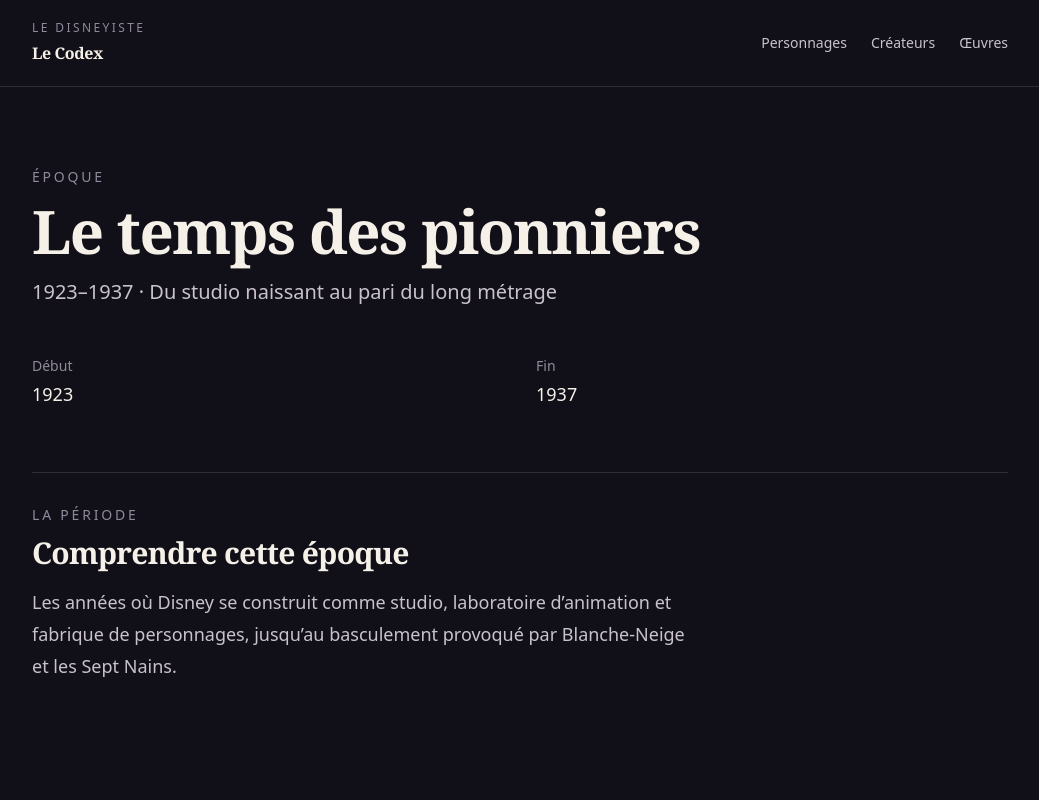
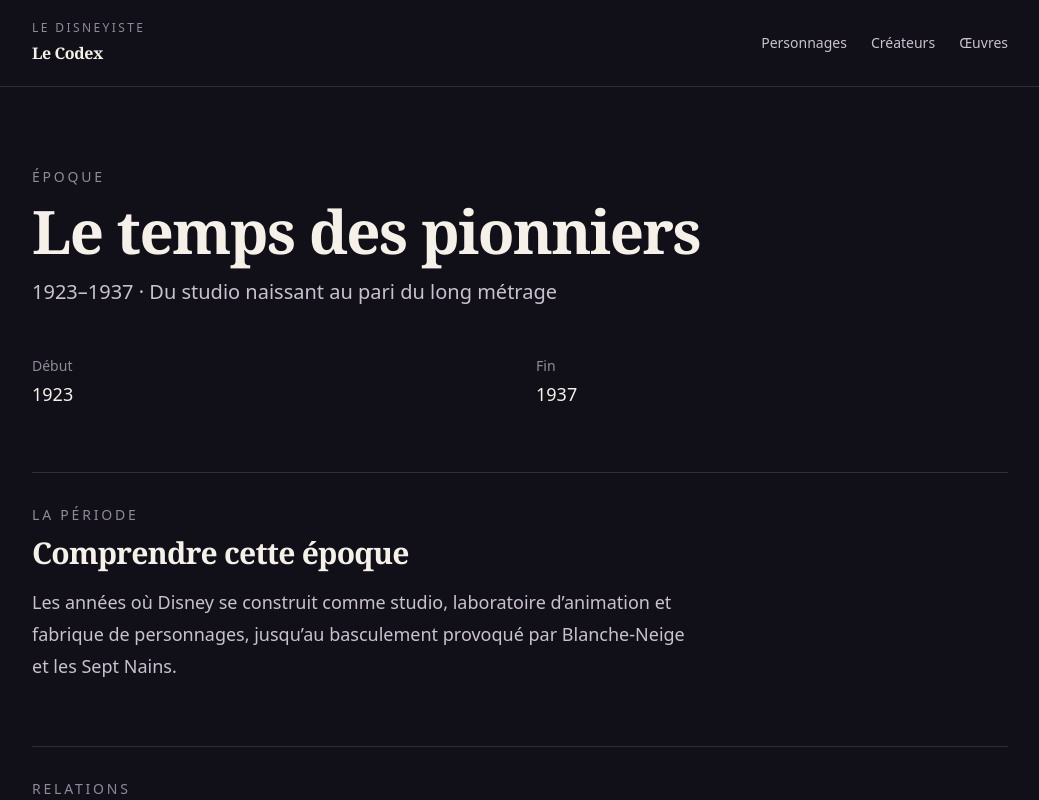
Before and after one commit to iamjulienjulien/ledisneyiste-codex, a Next.js app: page /epoques/temps-des-pionniers in a window 1280 px wide. Shown: the top 800 px of the page, without its empty margins (120-1159 px from the left). Built offline with nearby package versions, Linux system fonts and the light colour scheme.

Commit message:
🎬 Scène > Faire remonter les premières traces du temps dans le Codex > 🐭 Julien

```diff
--- a/src/app/epoques/[slug]/page.tsx
+++ b/src/app/epoques/[slug]/page.tsx
@@ -2,6 +2,11 @@ import type { Metadata } from "next";
 import { notFound } from "next/navigation";
 import CodexFicheHeader from "@/components/codex/CodexFicheHeader";
 import SourcesCodex from "@/components/codex/SourcesCodex";
+import RelationsCodex from "@/components/codex/RelationsCodex";
+import {
+    getOeuvresDeLEpoque,
+    getPersonnagesDeLEpoque,
+} from "@/data/epoques/relations";
 import { epoques, getEpoqueBySlug } from "@/data/catalogues";
 import { getFicheEpoqueBySlug } from "@/data/epoques";
 import { getSourcesByIds } from "@/data/sources";
@@ -50,6 +55,8 @@ export default async function EpoquePage({
     }
 
     const sources = getSourcesByIds(fiche.sources);
+    const personnages = getPersonnagesDeLEpoque(slug);
+    const oeuvres = getOeuvresDeLEpoque(slug);
 
     return (
         <main className="mx-auto min-h-screen w-full max-w-5xl px-6 py-16 sm:py-20">
@@ -96,6 +103,18 @@ export default async function EpoquePage({
                 </section>
             )}
 
+            <RelationsCodex
+                groupes={[
+                    {
+                        titre: "Personnages",
+                        references: personnages,
+                    },
+                    {
+                        titre: "Œuvres",
+                        references: oeuvres,
+                    },
+                ]}
+            />
             <SourcesCodex sources={sources} />
         </main>
     );
--- a/src/data/epoques/relations.ts
+++ b/src/data/epoques/relations.ts
@@ -1,5 +1,11 @@
-import { epoques } from "@/data/catalogues";
+import {
+    epoques,
+    getOeuvreBySlug,
+    getPersonnageBySlug,
+} from "@/data/catalogues";
 import { getFicheEpoqueBySlug } from "@/data/epoques";
+import { fichesOeuvres } from "@/data/oeuvres";
+import { fichesPersonnages } from "@/data/personnages";
 import type { DateHistorique } from "@/types/date";
 import type { ReferenceCodex } from "@/types/reference";
 
@@ -37,3 +43,57 @@ export function getEpoquePourDate(
         slug: epoque.slug,
     };
 }
+
+export function getPersonnagesDeLEpoque(slug: string): ReferenceCodex[] {
+    const ficheEpoque = getFicheEpoqueBySlug(slug);
+
+    if (!ficheEpoque) {
+        return [];
+    }
+
+    const debut = getAnnee(ficheEpoque.periode.debut);
+    const fin = ficheEpoque.periode.fin
+        ? getAnnee(ficheEpoque.periode.fin)
+        : Number.POSITIVE_INFINITY;
+
+    return fichesPersonnages
+        .filter((fiche) => {
+            const annee = getAnnee(fiche.premiereApparition.date);
+
+            return annee >= debut && annee <= fin;
+        })
+        .map((fiche) => getPersonnageBySlug(fiche.slug))
+        .filter((personnage) => personnage !== undefined)
+        .map((personnage) => ({
+            nom: personnage.nom,
+            type: "personnage" as const,
+            slug: personnage.slug,
+        }));
+}
+
+export function getOeuvresDeLEpoque(slug: string): ReferenceCodex[] {
+    const ficheEpoque = getFicheEpoqueBySlug(slug);
+
+    if (!ficheEpoque) {
+        return [];
+    }
+
+    const debut = getAnnee(ficheEpoque.periode.debut);
+    const fin = ficheEpoque.periode.fin
+        ? getAnnee(ficheEpoque.periode.fin)
+        : Number.POSITIVE_INFINITY;
+
+    return fichesOeuvres
+        .filter((fiche) => {
+            const annee = getAnnee(fiche.sortie.date);
+
+            return annee >= debut && annee <= fin;
+        })
+        .map((fiche) => getOeuvreBySlug(fiche.slug))
+        .filter((oeuvre) => oeuvre !== undefined)
+        .map((oeuvre) => ({
+            nom: oeuvre.nom,
+            type: "oeuvre" as const,
+            slug: oeuvre.slug,
+        }));
+}
```
